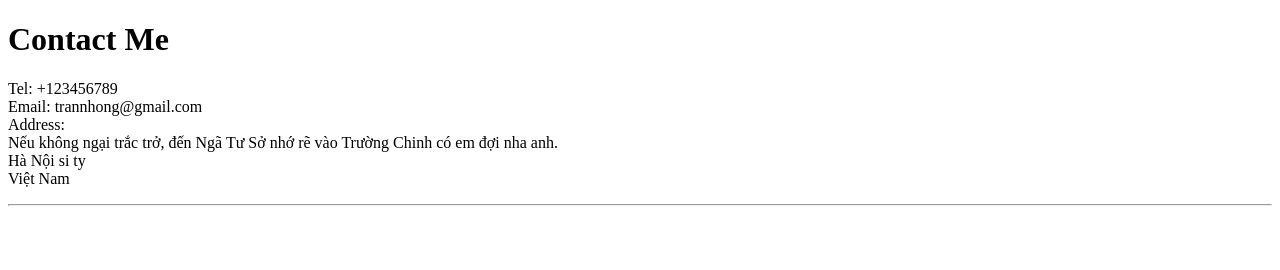
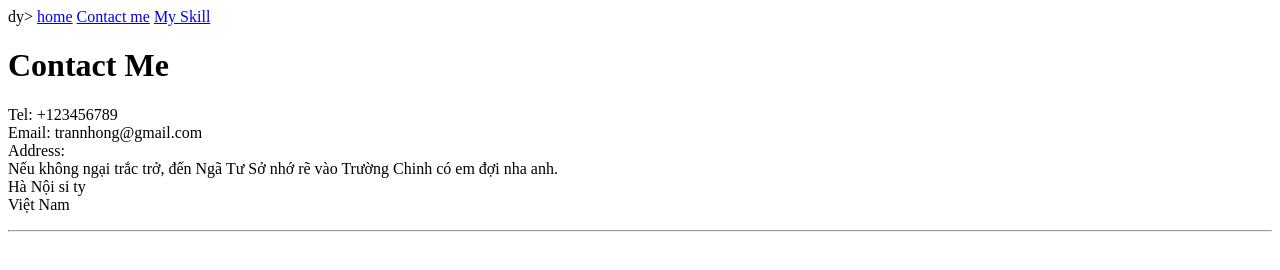
Before and after one commit to Kenkra9999/duan_mrproject1, a plain HTML site: page more-info/contact.html in a window 1280 px wide. Drawn offline with Linux system fonts and the light colour scheme.

Commit message:
Update contact.html

```diff
--- a/more-info/contact.html
+++ b/more-info/contact.html
@@ -10,6 +10,16 @@
 
 <body>
   <!-- Thêm các link điều hướng -->
+  dy>
+    <!-- Thêm các link điều hướng -->
+    <!-- 1. Điều hướng về trang chủ -->
+    <a href="/">home</a>
+
+    <!-- 2. Điều hướng đến contact.html -->
+    <a href="/more-info/contact.html">Contact me</a>
+
+    <!-- 3. Điều hướng đến my-skill.html -->
+    <a href="/more-info/my-skill.html">My Skill</a>
 
 
   <h1>Contact Me</h1>
@@ -23,4 +33,5 @@
   <hr>
 </body>
 
+
 </html>
```
